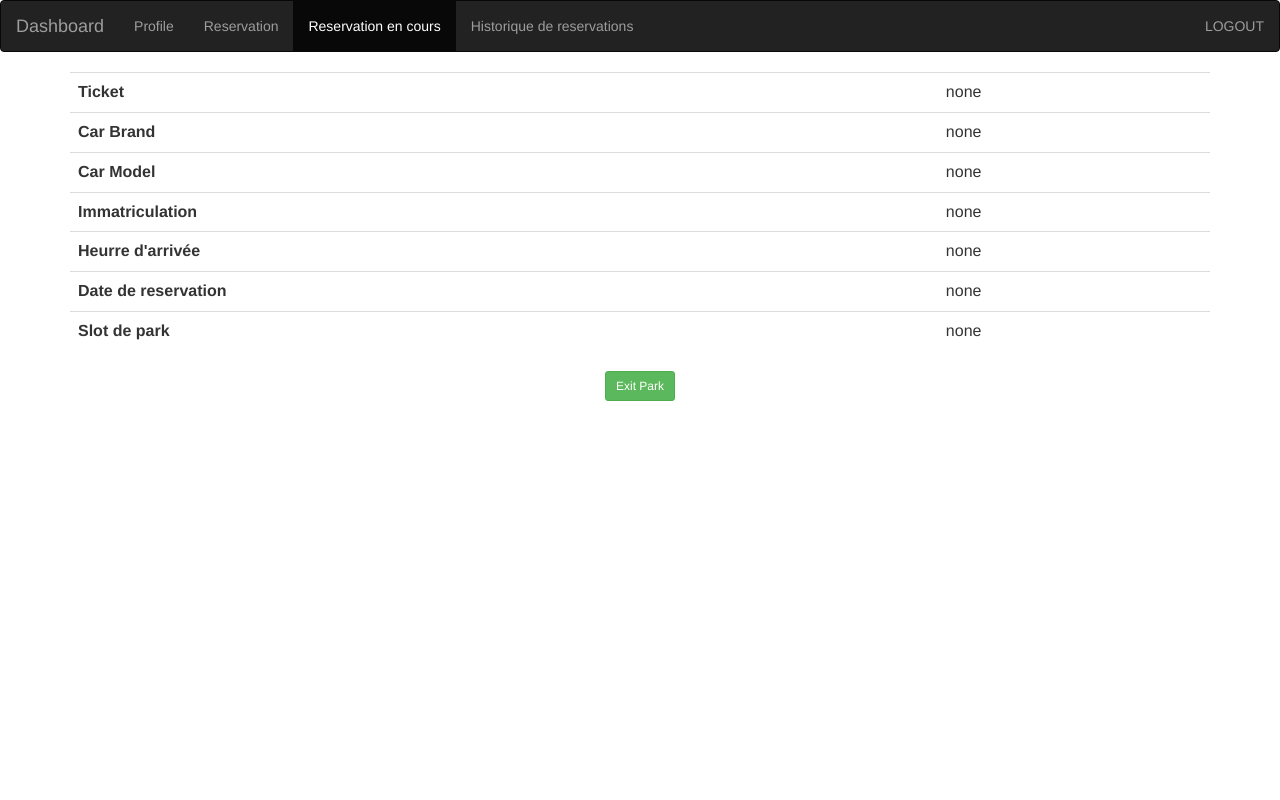
After one commit to ahmedaminbadji/GestionParking, a PHP site: page /clientarea/encours.php in a window 1280 px wide. The commit adds this page. Run offline with PHP 8.4, Linux system fonts and the light colour scheme; the visitor is signed in with stand-in values (Sample User, id 1); data that the repository does not hold is empty.

Commit message:
Updated December

```diff
--- /dev/null
+++ b/clientarea/encours.php
@@ -0,0 +1,108 @@
+<?php
+require_once("../config/db.php");
+session_start();
+if(isset($_SESSION['user'])){
+
+  $user = "ahmed";//$_SESSION['user'];
+  $ticket = "none";
+  $carBrand = "none";
+  $carModel = "none";
+  $mat = "none";
+  $horraire = "none";
+  $date = "none";
+  $slot ="none";
+
+  $query = "SELECT * FROM reserved WHERE username = '$user'";
+  $result = mysqli_query($con,$query);
+  if(mysqli_num_rows($result)==1){
+    $row =  mysqli_fetch_assoc($result);
+    $ticket = $row['ticket'];
+    $carBrand =$row['carBrand'];
+    $carModel = $row['carModel'];
+    $mat = $row['immatriculation'];
+    $horraire = $row['heurreA'];
+    $date = $row['dateReserved'];
+    $slot= $row['slot'];
+  }
+
+?>
+
+<html lang="en">
+<head>
+    <meta charset="UTF-8">
+    <meta name="viewport" content="width=device-width, initial-scale=1.0">
+    <meta http-equiv="X-UA-Compatible" content="ie=edge">
+    <title>Dashboard</title>
+    <link href="https://stackpath.bootstrapcdn.com/bootstrap/3.4.1/css/bootstrap.min.css" rel="stylesheet" integrity="sha384-HSMxcRTRxnN+Bdg0JdbxYKrThecOKuH5zCYotlSAcp1+c8xmyTe9GYg1l9a69psu" crossorigin="anonymous">
+
+
+</head>
+<body>
+<nav class="navbar navbar-inverse">
+  <div class="container-fluid">
+    <div class="navbar-header">
+      <a class="navbar-brand" href="#">Dashboard</a>
+    </div>
+    <ul class="nav navbar-nav">
+      <li><a href="index.php">Profile</a></li>
+      <li ><a href="reservation.php">Reservation</a></li>
+	  <li class="active"><a href="encours.php">Reservation en cours</a></li>
+      <li ><a href="#">Historique de reservations</a></li>
+
+    </ul>
+	<ul class="nav navbar-nav navbar-right">
+
+        <li><a href="#">LOGOUT</a>
+
+        </li>
+      </ul>
+  </div>
+
+</nav>
+<div class="container">
+<div class="table-responsive">
+<table class="table">
+
+
+
+    <tr>
+      <th scope="row">Ticket</th>
+      <td><?php echo $ticket; ?></td>
+    </tr>
+    <tr>
+      <th scope="row">Car Brand</th>
+      <td><?php echo $carBrand; ?></td>
+    </tr>
+    <tr>
+      <th scope="row">Car Model</th>
+      <td><?php echo $carModel; ?></td>
+    </tr>
+    <tr>
+      <th scope="row">Immatriculation</th>
+      <td><?php echo $mat; ?></td>
+    </tr>
+    <tr>
+      <th scope="row">Heurre d'arrivée</th>
+      <td><?php echo $horraire; ?></td>
+    </tr>
+    <tr>
+      <th scope="row">Date de reservation</th>
+      <td><?php echo $date; ?></td>
+    </tr>
+    <tr>
+      <th scope="row">Slot de park</th>
+      <td><?php echo $slot; ?></td>
+    </tr>
+
+</table>
+</div>
+</div>
+<div align="center"> <input class="btn btn-success btn-sm" type="submit" value="Exit Park"></div>
+</body>
+</html>
+<?php
+}else {
+echo "<script>window.location.href = '../index.html'; </script>";
+}
+
+?>
--- a/clientarea/index.php
+++ b/clientarea/index.php
@@ -27,7 +27,7 @@ if(isset($_SESSION['user'])){
     <ul class="nav navbar-nav">
       <li class="active"><a href="index.php">Profile</a></li>
       <li ><a href="reservation.php">Reservation</a></li>
-	  <li><a href="">Reservation en cours</a></li>
+	  <li><a href="encours.php">Reservation en cours</a></li>
       <li ><a href="#">Historique de reservations</a></li>
 
     </ul>
--- a/config/db.php
+++ b/config/db.php
@@ -1,8 +1,8 @@
 <?php
     $host ="localhost"; //host
     $user ="root"; //user
-    $pass ="";  //password
-    $db = ""; //db name
+    $pass ="amine07!";  //password
+    $db = "parkmanager_db"; //db name
 
     $con = mysqli_connect($host,$user,$pass,$db);
 ?>
```
